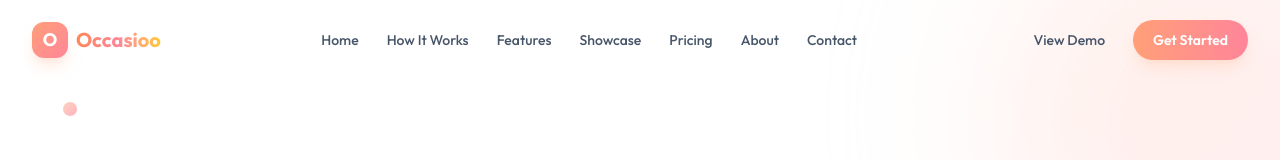
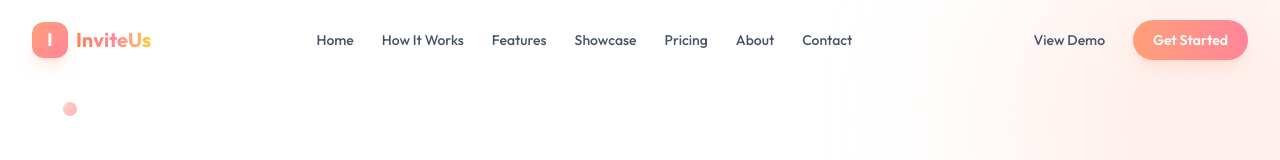
Before and after one commit to Arshwinsajeevan/startup, a Next.js app: page / in a window 1280 px wide. Shown: the top 160 px of the page. Built offline with nearby package versions, Linux system fonts and the light colour scheme; a web font is replaced by a local one.

Commit message:
updated website name and contact details

```diff
--- a/app/components/About.jsx
+++ b/app/components/About.jsx
@@ -29,13 +29,13 @@ export default function About() {
             <div className="absolute top-6 left-8 text-6xl text-peach-100 font-serif leading-none">&ldquo;</div>
             <div className="relative z-10 space-y-5 text-slate-600 leading-relaxed">
               <p className="text-lg">
-                <span className="font-semibold text-slate-800">Occasioo</span> was born from a simple observation — traditional invitation cards end up forgotten, and PDF invites feel lifeless. We believed every celebration deserves a digital home as beautiful as the event itself.
+                <span className="font-semibold text-slate-800">InviteUs</span> was born from a simple observation — traditional invitation cards end up forgotten, and PDF invites feel lifeless. We believed every celebration deserves a digital home as beautiful as the event itself.
               </p>
               <p>
-                Founded by two friends who are passionate about design and technology, Occasioo creates interactive, shareable event websites that bring people closer. From intimate birthdays to grand weddings, we turn your vision into a link your guests will love.
+                Founded by friends who are passionate about design and technology, InviteUs creates interactive, shareable event websites that bring people closer. From intimate birthdays to grand weddings, we turn your vision into a link your guests will love.
               </p>
               <p>
-                We&apos;re not just building websites — we&apos;re preserving memories. Every Occasioo website becomes a digital keepsake that you can revisit years later, reliving the joy and warmth of your celebration.
+                We&apos;re not just building websites — we&apos;re preserving memories. Every InviteUs website becomes a digital keepsake that you can revisit years later, reliving the joy and warmth of your celebration.
               </p>
             </div>
 
--- a/app/components/Contact.jsx
+++ b/app/components/Contact.jsx
@@ -25,7 +25,7 @@ export default function Contact() {
       formData.append("_captcha", "false");
       formData.append("_template", "table");
 
-      const response = await fetch("https://formsubmit.co/ajax/arshwin619@gmail.com", {
+      const response = await fetch("https://formsubmit.co/ajax/inviteus2026@gmail.com", {
         method: "POST",
         headers: {
           "Content-Type": "application/x-www-form-urlencoded",
@@ -37,7 +37,7 @@ export default function Contact() {
       if (response.ok) {
         // Create WhatsApp Message
         const whatsappNumber = "917593071195";
-        const message = `Hi Occasioo team! 👋\n\nI'm interested in an event website. Here are my details:\n\n*Name:* ${form.name}\n*Phone:* ${form.phone}\n*Event Type:* ${form.eventType}\n\nPlease get back to me!`;
+        const message = `Hi InviteUs team! 👋\n\nI'm interested in an event website. Here are my details:\n\n*Name:* ${form.name}\n*Phone:* ${form.phone}\n*Event Type:* ${form.eventType}\n\nPlease get back to me!`;
         const whatsappUrl = `https://wa.me/${whatsappNumber}?text=${encodeURIComponent(message)}`;
 
         // Redirect current tab to WhatsApp (bypasses mobile popup blockers)
--- a/app/components/Footer.jsx
+++ b/app/components/Footer.jsx
@@ -15,7 +15,7 @@ const footerLinks = [
 const socialLinks = [
   {
     label: "Instagram",
-    href: "#",
+    href: "https://instagram.com/inviteus.in",
     icon: (
       <svg className="w-5 h-5" fill="currentColor" viewBox="0 0 24 24">
         <path d="M12 2.163c3.204 0 3.584.012 4.85.07 3.252.148 4.771 1.691 4.919 4.919.058 1.265.069 1.645.069 4.849 0 3.205-.012 3.584-.069 4.849-.149 3.225-1.664 4.771-4.919 4.919-1.266.058-1.644.07-4.85.07-3.204 0-3.584-.012-4.849-.07-3.26-.149-4.771-1.699-4.919-4.92-.058-1.265-.07-1.644-.07-4.849 0-3.204.013-3.583.07-4.849.149-3.227 1.664-4.771 4.919-4.919 1.266-.057 1.645-.069 4.849-.069zM12 0C8.741 0 8.333.014 7.053.072 2.695.272.273 2.69.073 7.052.014 8.333 0 8.741 0 12c0 3.259.014 3.668.072 4.948.2 4.358 2.618 6.78 6.98 6.98C8.333 23.986 8.741 24 12 24c3.259 0 3.668-.014 4.948-.072 4.354-.2 6.782-2.618 6.979-6.98.059-1.28.073-1.689.073-4.948 0-3.259-.014-3.667-.072-4.947-.196-4.354-2.617-6.78-6.979-6.98C15.668.014 15.259 0 12 0zm0 5.838a6.162 6.162 0 100 12.324 6.162 6.162 0 000-12.324zM12 16a4 4 0 110-8 4 4 0 010 8zm6.406-11.845a1.44 1.44 0 100 2.881 1.44 1.44 0 000-2.881z" />
@@ -33,7 +33,7 @@ const socialLinks = [
   },
   {
     label: "WhatsApp",
-    href: "#",
+    href: "https://wa.me/917593071195",
     icon: (
       <svg className="w-5 h-5" fill="currentColor" viewBox="0 0 24 24">
         <path d="M17.472 14.382c-.297-.149-1.758-.867-2.03-.967-.273-.099-.471-.148-.67.15-.197.297-.767.966-.94 1.164-.173.199-.347.223-.644.075-.297-.15-1.255-.463-2.39-1.475-.883-.788-1.48-1.761-1.653-2.059-.173-.297-.018-.458.13-.606.134-.133.298-.347.446-.52.149-.174.198-.298.298-.497.099-.198.05-.371-.025-.52-.075-.149-.669-1.612-.916-2.207-.242-.579-.487-.5-.669-.51-.173-.008-.371-.01-.57-.01-.198 0-.52.074-.792.372-.272.297-1.04 1.016-1.04 2.479 0 1.462 1.065 2.875 1.213 3.074.149.198 2.096 3.2 5.077 4.487.709.306 1.262.489 1.694.625.712.227 1.36.195 1.871.118.571-.085 1.758-.719 2.006-1.413.248-.694.248-1.289.173-1.413-.074-.124-.272-.198-.57-.347m-5.421 7.403h-.004a9.87 9.87 0 01-5.031-1.378l-.361-.214-3.741.982.998-3.648-.235-.374a9.86 9.86 0 01-1.51-5.26c.001-5.45 4.436-9.884 9.888-9.884 2.64 0 5.122 1.03 6.988 2.898a9.825 9.825 0 012.893 6.994c-.003 5.45-4.437 9.884-9.885 9.884m8.413-18.297A11.815 11.815 0 0012.05 0C5.495 0 .16 5.335.157 11.892c0 2.096.547 4.142 1.588 5.945L.057 24l6.305-1.654a11.882 11.882 0 005.683 1.448h.005c6.554 0 11.89-5.335 11.893-11.893a11.821 11.821 0 00-3.48-8.413z" />
@@ -51,10 +51,10 @@ export default function Footer() {
           <div className="md:col-span-1">
             <div className="flex items-center gap-2 mb-4">
               <div className="w-9 h-9 rounded-xl bg-gradient-to-br from-peach-400 to-rose-400 flex items-center justify-center">
-                <span className="text-white font-bold text-lg">O</span>
+                <span className="text-white font-bold text-lg">I</span>
               </div>
               <span className="text-xl font-bold bg-gradient-to-r from-peach-300 to-rose-300 bg-clip-text text-transparent">
-                Occasioo
+                InviteUs
               </span>
             </div>
             <p className="text-slate-400 text-sm leading-relaxed max-w-xs">
@@ -80,7 +80,7 @@ export default function Footer() {
           <div>
             <h4 className="text-sm font-semibold text-white uppercase tracking-wider mb-4">Connect</h4>
             <div className="space-y-3 mb-6 flex flex-col items-start">
-              <a href="mailto:arshwin619@gmail.com" className="text-sm text-slate-400 hover:text-peach-400 transition-colors">arshwin619@gmail.com</a>
+              <a href="mailto:inviteus2026@gmail.com" className="text-sm text-slate-400 hover:text-peach-400 transition-colors">inviteus2026@gmail.com</a>
               <a href="tel:+917593071195" className="text-sm text-slate-400 hover:text-peach-400 transition-colors">+91 75930 71195</a>
               <a href="tel:+919946664218" className="text-sm text-slate-400 hover:text-peach-400 transition-colors">+91 99466 64218</a>
             </div>
@@ -102,7 +102,7 @@ export default function Footer() {
         {/* Divider & Copyright */}
         <div className="border-t border-slate-800 pt-8 flex flex-col sm:flex-row items-center justify-between gap-4">
           <p className="text-xs text-slate-500">
-            © {new Date().getFullYear()} Occasioo. All rights reserved.
+            © {new Date().getFullYear()} InviteUs. All rights reserved.
           </p>
         </div>
       </div>
--- a/app/components/Navbar.jsx
+++ b/app/components/Navbar.jsx
@@ -59,10 +59,10 @@ export default function Navbar() {
           {/* Logo */}
           <a href="#home" onClick={(e) => handleLinkClick(e, "#home")} className="flex items-center gap-2 group">
             <div className="w-9 h-9 rounded-xl bg-gradient-to-br from-peach-400 to-rose-400 flex items-center justify-center shadow-lg shadow-peach-200/50 group-hover:shadow-peach-300/70 transition-shadow duration-300">
-              <span className="text-white font-bold text-lg">O</span>
+              <span className="text-white font-bold text-lg">I</span>
             </div>
             <span className="text-xl font-bold bg-gradient-to-r from-peach-500 via-rose-400 to-gold-500 bg-clip-text text-transparent">
-              Occasioo
+              InviteUs
             </span>
           </a>
 
--- a/app/components/WhyChooseUs.jsx
+++ b/app/components/WhyChooseUs.jsx
@@ -73,11 +73,11 @@ export default function WhyChooseUs() {
     <section className="py-20 sm:py-28">
       <div className="max-w-7xl mx-auto px-4 sm:px-6 lg:px-8">
         <motion.div ref={ref} initial={{ opacity: 0, y: 30 }} animate={isInView ? { opacity: 1, y: 0 } : {}} transition={{ duration: 0.6 }} className="text-center mb-14 sm:mb-16">
-          <span className="inline-block px-4 py-1.5 rounded-full bg-lavender-50 text-lavender-400 text-sm font-semibold mb-4">Why Occasioo</span>
+          <span className="inline-block px-4 py-1.5 rounded-full bg-lavender-50 text-lavender-400 text-sm font-semibold mb-4">Why InviteUs</span>
           <h2 className="text-3xl sm:text-4xl lg:text-5xl font-bold text-slate-800" style={{ fontFamily: "var(--font-playfair)" }}>
             Why Families & Couples
             <br />
-            <span className="bg-gradient-to-r from-lavender-300 to-rose-400 bg-clip-text text-transparent">Choose Occasioo</span>
+            <span className="bg-gradient-to-r from-lavender-300 to-rose-400 bg-clip-text text-transparent">Choose InviteUs</span>
           </h2>
         </motion.div>
         <div className="grid grid-cols-1 sm:grid-cols-2 gap-6 lg:gap-8">
--- a/app/layout.js
+++ b/app/layout.js
@@ -14,7 +14,7 @@ const playfair = Playfair_Display({
 });
 
 export const metadata = {
-  title: "Occasioo – Digital Wedding & Event Invitation Websites",
+  title: "InviteUs – Digital Wedding & Event Invitation Websites",
   description:
     "Create beautiful, shareable digital invitation websites for weddings, birthdays, and celebrations. Replace traditional cards with interactive event pages your guests will love.",
   keywords: [
@@ -26,19 +26,19 @@ export const metadata = {
     "online wedding card",
     "shareable wedding invite",
   ],
-  authors: [{ name: "Occasioo" }],
+  authors: [{ name: "InviteUs" }],
   openGraph: {
-    title: "Occasioo – Turn Your Special Moments Into Shareable Digital Experiences",
+    title: "InviteUs – Turn Your Special Moments Into Shareable Digital Experiences",
     description:
       "Beautiful, interactive event websites for weddings, birthdays & celebrations. Share a single link instead of traditional invitation cards.",
-    url: "https://occasioo.com",
-    siteName: "Occasioo",
+    url: "https://inviteus.in",
+    siteName: "InviteUs",
     locale: "en_IN",
     type: "website",
   },
   twitter: {
     card: "summary_large_image",
-    title: "Occasioo – Digital Event Invitation Websites",
+    title: "InviteUs – Digital Event Invitation Websites",
     description:
       "Create stunning digital invitation websites for your special events. Share with a single link.",
   },
```
